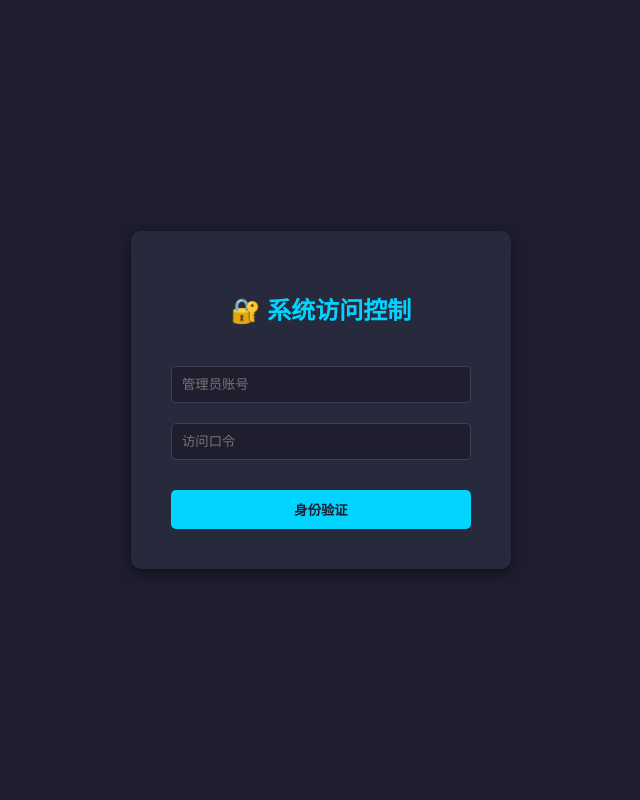
After one commit to qiqi541/my-project, a Flask app: page /login in a window 1280 px wide. The commit adds this page. Shown: the whole page, without its empty margins (319-959 px from the left). Run offline with Flask 3, Linux system fonts and the light colour scheme.

Commit message:
新增功能：Dashboard集成登录认证与会话管理

```diff
--- a/dashboard/app.py
+++ b/dashboard/app.py
@@ -1,8 +1,13 @@
 import sqlite3
-from flask import Flask, render_template
+import os
+from flask import Flask, render_template, session, redirect, url_for, request
 
 app = Flask(__name__)
+app.secret_key = 'my_super_secret_key_888'
+
 DB_FILE = '/app/passwords.db'
+ADMIN_USER = 'admin'
+ADMIN_PASS = 'security2025'
 
 def get_db_stats():
     try:
@@ -12,40 +17,50 @@ def get_db_stats():
         # 1. 基础统计
         cursor.execute("SELECT COUNT(*) FROM attack_logs")
         total = cursor.fetchone()[0]
-
         cursor.execute("SELECT COUNT(*) FROM attack_logs WHERE result='success'")
         success = cursor.fetchone()[0]
         fail = total - success
 
-        # 2. [新增] 风险等级统计
-        # 统计 HIGH, MEDIUM, LOW 各有多少
+        # 2. 风险统计 (这里改用了最稳妥的写法)
         risk_stats = {'HIGH': 0, 'MEDIUM': 0, 'LOW': 0, 'INFO': 0}
         cursor.execute("SELECT risk_level, COUNT(*) FROM attack_logs GROUP BY risk_level")
         rows = cursor.fetchall()
         for r in rows:
-            # r[0] 是风险等级名字, r[1] 是数量
             if r[0] in risk_stats:
                 risk_stats[r[0]] = r[1]
 
-        # 3. 获取最新日志
+        # 3. 最新日志
         cursor.execute("SELECT * FROM attack_logs ORDER BY rowid DESC LIMIT 10")
         logs = cursor.fetchall()
 
         conn.close()
         return total, success, fail, logs, risk_stats
     except Exception as e:
-        print(f"DB Error: {e}")
+        print(f"Database Error: {e}")
         return 0, 0, 0, [], {'HIGH':0, 'MEDIUM':0, 'LOW':0}
+
+@app.route('/login', methods=['GET', 'POST'])
+def login():
+    error = None
+    if request.method == 'POST':
+        if request.form['username'] == ADMIN_USER and request.form['password'] == ADMIN_PASS:
+            session['logged_in'] = True
+            return redirect(url_for('index'))
+        else:
+            error = '⚠️ 认证失败：账号或口令错误'
+    return render_template('login.html', error=error)
+
+@app.route('/logout')
+def logout():
+    session.pop('logged_in', None)
+    return redirect(url_for('login'))
 
 @app.route('/')
 def index():
+    if not session.get('logged_in'):
+        return redirect(url_for('login'))
     total, success, fail, logs, risk_stats = get_db_stats()
-    return render_template('index.html',
-                           total=total,
-                           success=success,
-                           fail=fail,
-                           logs=logs,
-                           risks=risk_stats) # 把风险数据传给网页
+    return render_template('index.html', total=total, success=success, fail=fail, logs=logs, risks=risk_stats)
 
 if __name__ == '__main__':
     app.run(host='0.0.0.0', port=5000)
--- /dev/null
+++ b/dashboard/templates/login.html
@@ -0,0 +1,28 @@
+<!DOCTYPE html>
+<html>
+<head>
+    <title>系统登录 - 态势感知平台</title>
+    <style>
+        body { background-color: #1e1e2f; color: #fff; font-family: sans-serif; display: flex; justify-content: center; align-items: center; height: 100vh; margin: 0; }
+        .login-box { background: #27293d; padding: 40px; border-radius: 10px; box-shadow: 0 4px 15px rgba(0,0,0,0.5); text-align: center; width: 300px; }
+        h2 { color: #00d4ff; margin-bottom: 30px; }
+        input { width: 100%; padding: 10px; margin: 10px 0; background: #1e1e2f; border: 1px solid #3d3f54; color: #fff; border-radius: 5px; box-sizing: border-box; }
+        button { width: 100%; padding: 10px; background: #00d4ff; border: none; color: #1e1e2f; font-weight: bold; border-radius: 5px; cursor: pointer; margin-top: 20px; }
+        button:hover { background: #00b8d4; }
+        .error { color: #ff3b3b; margin-top: 15px; font-size: 14px; }
+    </style>
+</head>
+<body>
+    <div class="login-box">
+        <h2>🔐 系统访问控制</h2>
+        <form method="post" action="/login">
+            <input type="text" name="username" placeholder="管理员账号" required>
+            <input type="password" name="password" placeholder="访问口令" required>
+            <button type="submit">身份验证</button>
+        </form>
+        {% if error %}
+            <div class="error">{{ error }}</div>
+        {% endif %}
+    </div>
+</body>
+</html>
```
Also changed, not shown: dashboard/templates/index.html (+6 -4 lines).
